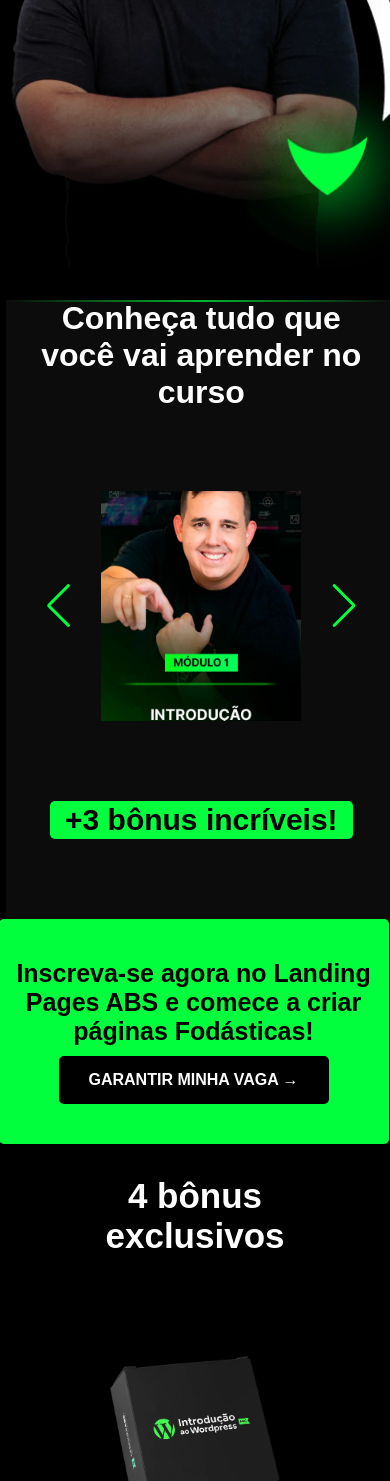
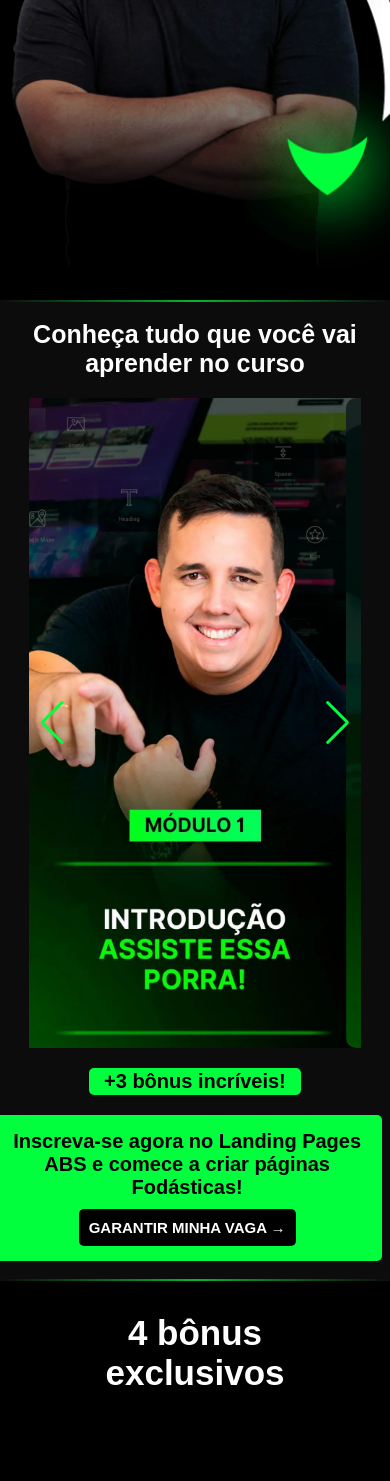
Before and after one commit to Tiago-Silva/cell-phone-maintenance, a Next.js app: page / in a window 390 px wide. Shown: the part 1782-3263 px from the top of the page. Built offline with nearby package versions, Linux system fonts and the light colour scheme.

Commit message:
style: applying responsiveness

```diff
--- a/src/app/components/treeSection/treeSection.module.css
+++ b/src/app/components/treeSection/treeSection.module.css
@@ -5,10 +5,10 @@
     justify-content: center;
     text-align: center;
     background-color: var(--background-secondary);
-    height: 100vh;
-    width: 100vw;
+    min-width: 100vw;
+    min-height: 100vh;
     gap: 8rem;
-    margin-left: -9%;
+    margin-left: -11%;
     padding: 0 9%;
 }
 
@@ -23,8 +23,8 @@
     justify-content: center;
     align-items: center;
     text-align: center;
-    width: 85%;
-    padding: 5px 0;
+    width: 100%;
+    padding: 5px 40px;
 }
 
 .slide {
@@ -89,9 +89,32 @@
 }
 
 @media (max-width: 768px) {
+
+    .container {
+        padding: 20px 9%;
+        gap: 2rem;
+    }
+
+    .title {
+        font-size: 2.5rem;
+    }
+
     .swiperContainer {
         width: 100%;
         padding: 0;
+    }
+
+    .image {
+        width: 400px;
+        height: 650px;
+    }
+
+    .bonus {
+        font-size: 2rem;
+    }
+
+    .footer {
+        padding: 15px 10px;
     }
 
     .wrapper {
@@ -104,17 +127,16 @@
 
     .wrapper h3 {
         width: 100%;
+        font-size: 2rem;
+    }
+
+    .ctaButton {
+        padding: 10px;
+        font-size: 1.5rem;
     }
 }
 
 @media (max-width: 380px) {
-    .container {
-        height: 100vh;
-        width: 100vw;
-        /*gap: 8rem;*/
-        margin-left: 0;
-        padding: 0 1%;
-    }
 
     .wrapper {
         padding: 1%;
```
